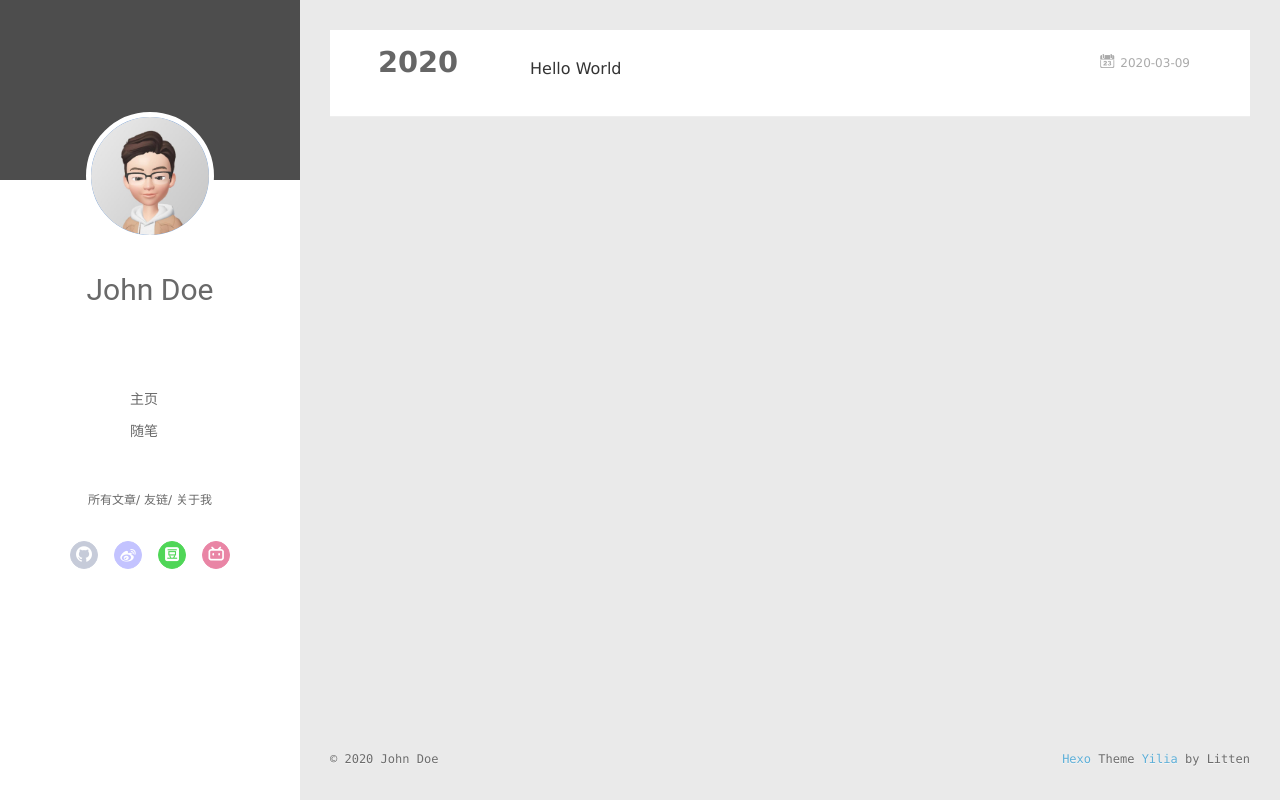
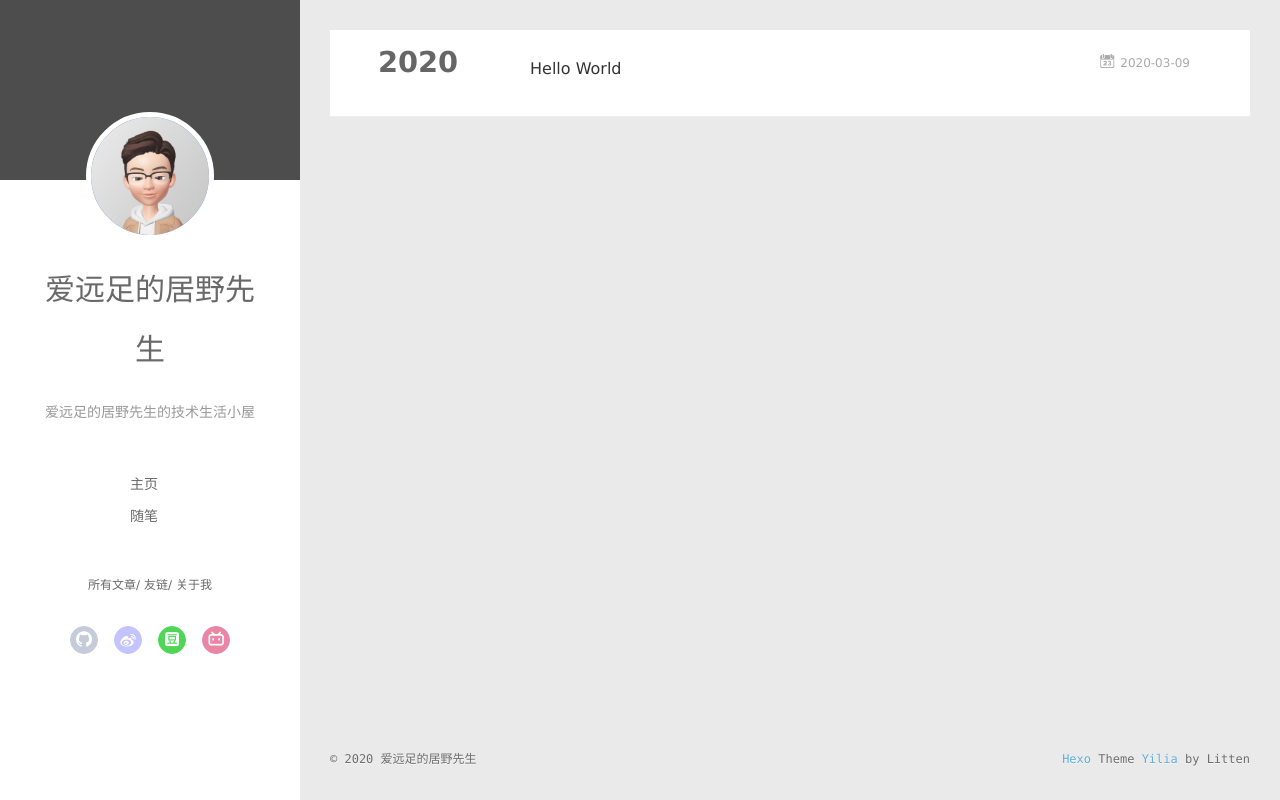
Before and after one commit to heroamd/heroamd.github.io, a plain HTML site: page archives/2020/03/index.html in a window 1280 px wide. Drawn offline with Linux system fonts and the light colour scheme; no server answers; files whose address does not match are found by name.

Commit message:
Site updated: 2020-03-09 22:52:21

```diff
--- a/archives/2020/03/index.html
+++ b/archives/2020/03/index.html
@@ -8,12 +8,14 @@
   <link rel="dns-prefetch" href="http://yoursite.com">
   <title>Archives: 2020/3 | Hexo</title>
   <meta name="viewport" content="width=device-width, initial-scale=1, maximum-scale=1">
-  <meta property="og:type" content="website">
+  <meta name="description" content="这个世界从不吝惜同情，当你觉得自己一无所长并接受的心安理得时同情如烫手山芋，暖在外，痛在内扔掉同情去远足去奔跑吧少年！你还有美丽的未来啊">
+<meta property="og:type" content="website">
 <meta property="og:title" content="Hexo">
 <meta property="og:url" content="http://yoursite.com/archives/2020/03/index.html">
 <meta property="og:site_name" content="Hexo">
+<meta property="og:description" content="这个世界从不吝惜同情，当你觉得自己一无所长并接受的心安理得时同情如烫手山芋，暖在外，痛在内扔掉同情去远足去奔跑吧少年！你还有美丽的未来啊">
 <meta property="og:locale" content="en_US">
-<meta property="article:author" content="John Doe">
+<meta property="article:author" content="爱远足的居野先生">
 <meta name="twitter:card" content="summary">
 
     <link rel="alternative" href="/atom.xml" title="Hexo" type="application/atom+xml">
@@ -46,8 +48,10 @@
 			<img src="source/img/headport.jpg" class="js-avatar">
 		</a>
 		<hgroup>
-		  <h1 class="header-author"><a href="/">John Doe</a></h1>
+		  <h1 class="header-author"><a href="/">爱远足的居野先生</a></h1>
 		</hgroup>
+
+		<p class="header-subtitle">爱远足的居野先生的技术生活小屋</p>
 
 
 		<nav class="header-menu">
@@ -104,8 +108,10 @@
 				<img src="source/img/headport.jpg" class="js-avatar">
 			</div>
 			<hgroup>
-			  <h1 class="header-author js-header-author">John Doe</h1>
+			  <h1 class="header-author js-header-author">爱远足的居野先生</h1>
 			</hgroup>
+
+			<p class="header-subtitle"><i class="icon icon-quo-left"></i>爱远足的居野先生的技术生活小屋<i class="icon icon-quo-right"></i></p>
 
 
 
@@ -202,7 +208,7 @@
   <div class="outer">
     <div id="footer-info">
     	<div class="footer-left">
-    		&copy; 2020 John Doe
+    		&copy; 2020 爱远足的居野先生
     	</div>
       	<div class="footer-right">
       		<a href="http://hexo.io/" target="_blank">Hexo</a>  Theme <a href="https://github.com/litten/hexo-theme-yilia" target="_blank">Yilia</a> by Litten
```
Also changed, not shown: 2020/03/09/hello-world/index.html (+8 -4 lines), archives/2020/index.html (+11 -5 lines), archives/index.html (+11 -5 lines), index.html (+11 -5 lines).
